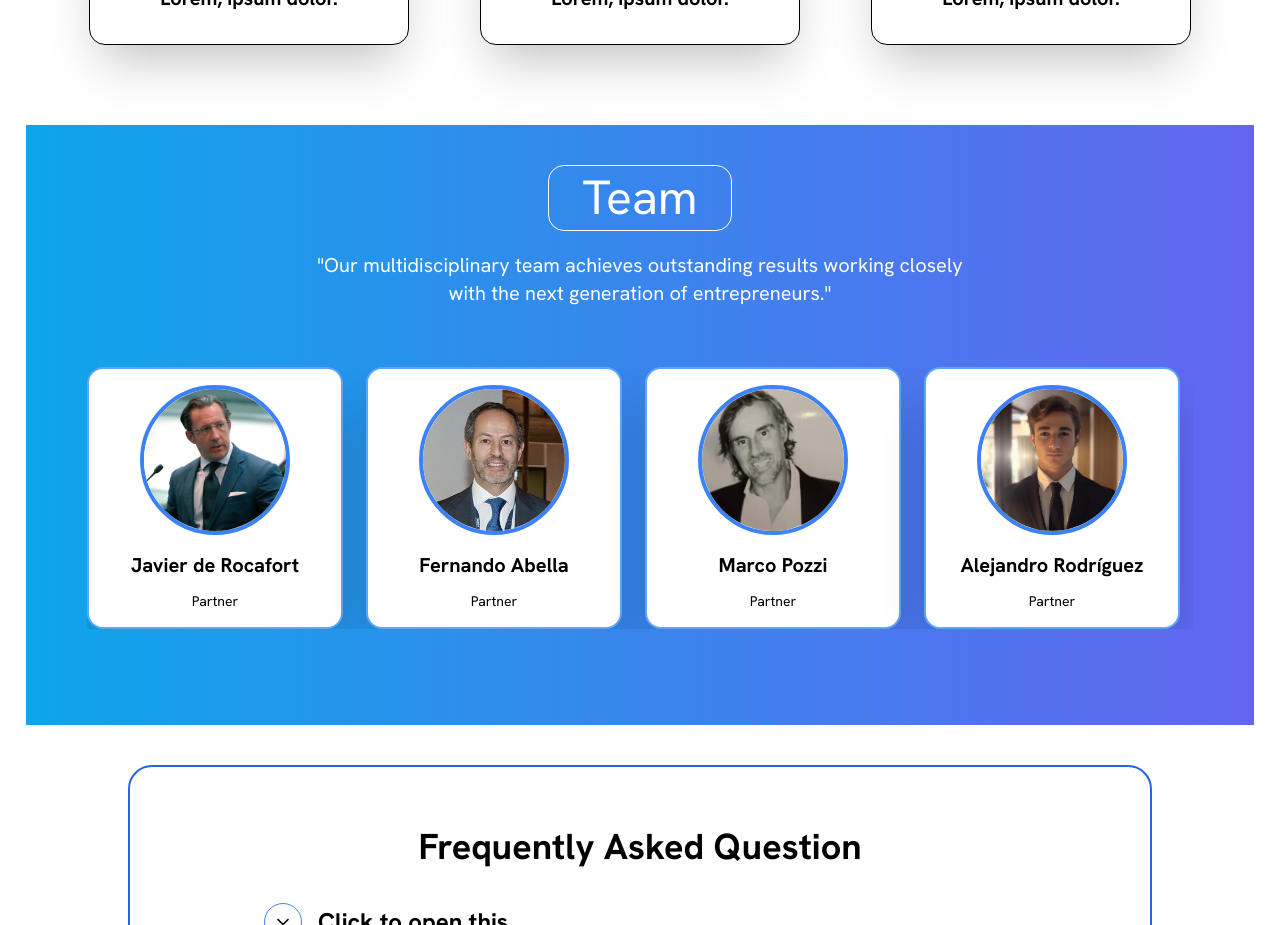
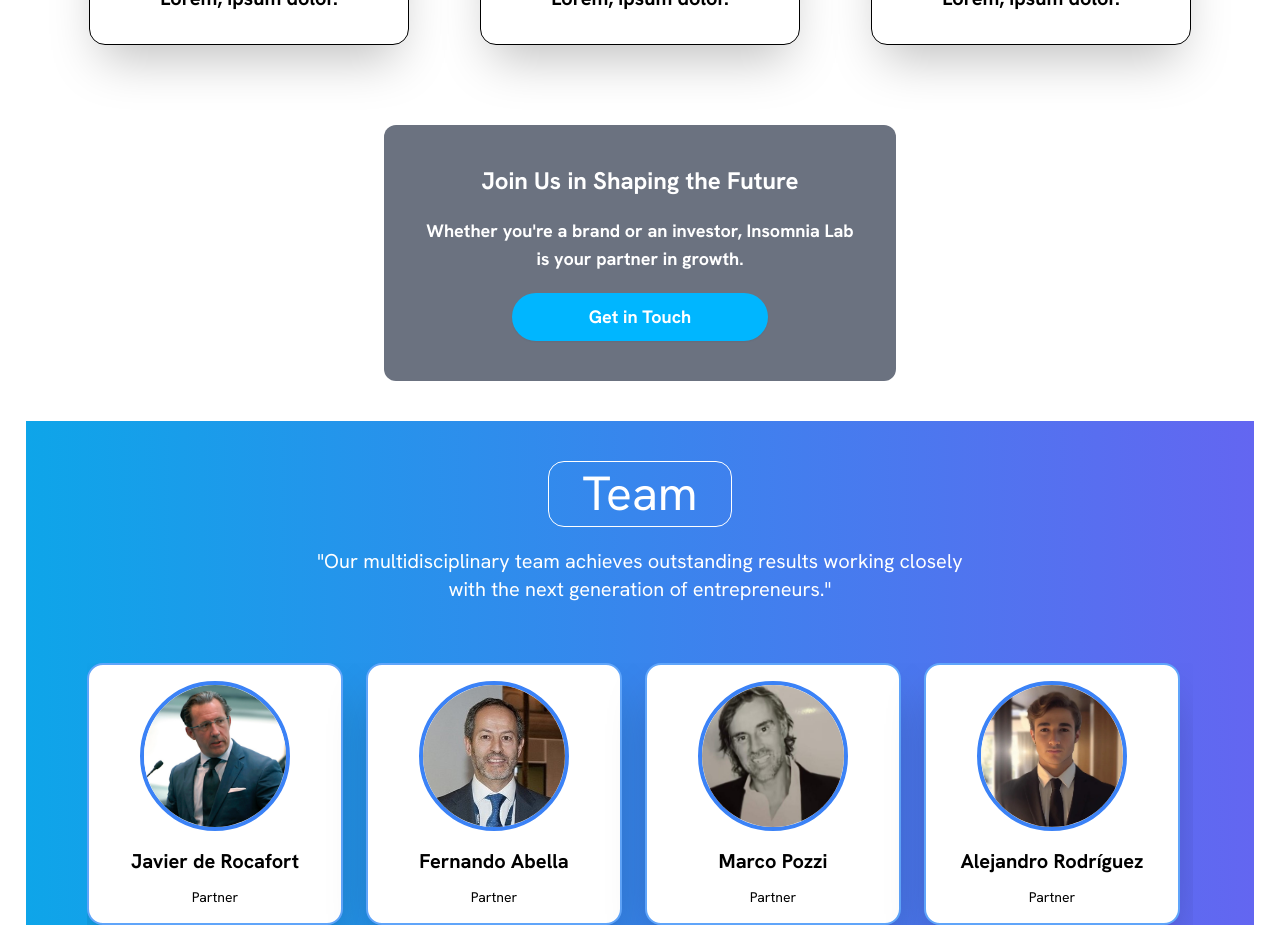
Before and after one commit to Shakib-Shajid/seaya-insomnia, a Next.js app: page / in a window 1280 px wide. Shown: the part 2360-3285 px from the top of the page. Built offline with nearby package versions, Linux system fonts and the light colour scheme.

Commit message:
book section added

```diff
--- a/src/app/page.js
+++ b/src/app/page.js
@@ -7,6 +7,7 @@
 import Team from "@/components/Team";
 import About from "@/components/About";
 import Brand from "@/components/Brand";
+import Book from "@/components/Book";
 
 export const metadata = {
   title: "Home - Insomnia Lab",
@@ -23,6 +24,7 @@
       {/* <Funds /> */}
       {/* <Portfolio /> */}
       <Brand />
+      <Book />
       <Team />
       <FAQ />
       <Newsletter />
--- /dev/null
+++ b/src/components/Book.jsx
@@ -0,0 +1,16 @@
+import Link from 'next/link';
+import React from 'react';
+
+const Book = () => {
+    return (
+        <div>
+            <div className="text-center relative mx-auto bg-gray-500 text-white md:rounded-xl p-5 lg:p-10 md:w-[90%] lg:w-[40%] my-10" data-aos="zoom-in">
+                <h2 className="text-lg lg:text-2xl font-bold">Join Us in Shaping the Future</h2>
+                <p className="text-lg font-bold my-5">Whether you&apos;re a brand or an investor, Insomnia Lab is your partner in growth.</p>
+                <Link href="#"><button className='btn bg-info hover:bg-info text-white border-none rounded-full btn-wide text-lg'>Get in Touch</button></Link>
+            </div>
+        </div>
+    );
+};
+
+export default Book;
```
